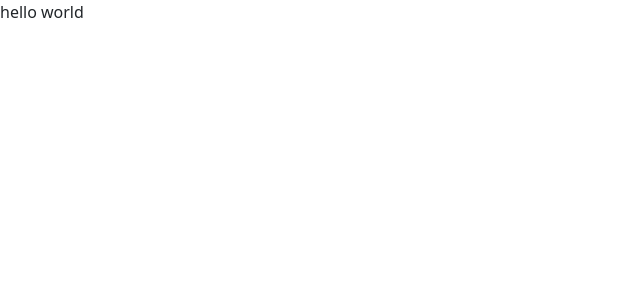
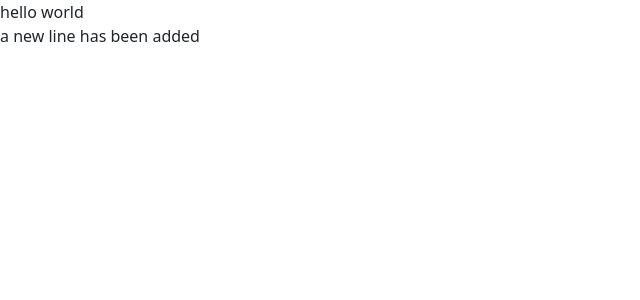
Before and after one commit to 99Aditya99/my-3rd-app-Redux-Toolkit-, a React (Create React App) app: page / in a window 1280 px wide. Shown: the top 300 px of the page, without its empty margins (0-640 px from the left). Built offline with nearby package versions, Linux system fonts and the light colour scheme.

Commit message:
Update index.js
a new line is added

```diff
--- a/src/index.js
+++ b/src/index.js
@@ -9,6 +9,8 @@ const root = ReactDOM.createRoot(document.getElementById('root'));
 root.render(
   <React.StrictMode>
     <App />
+
+  a new line has been added
   </React.StrictMode>
 );
 
```
